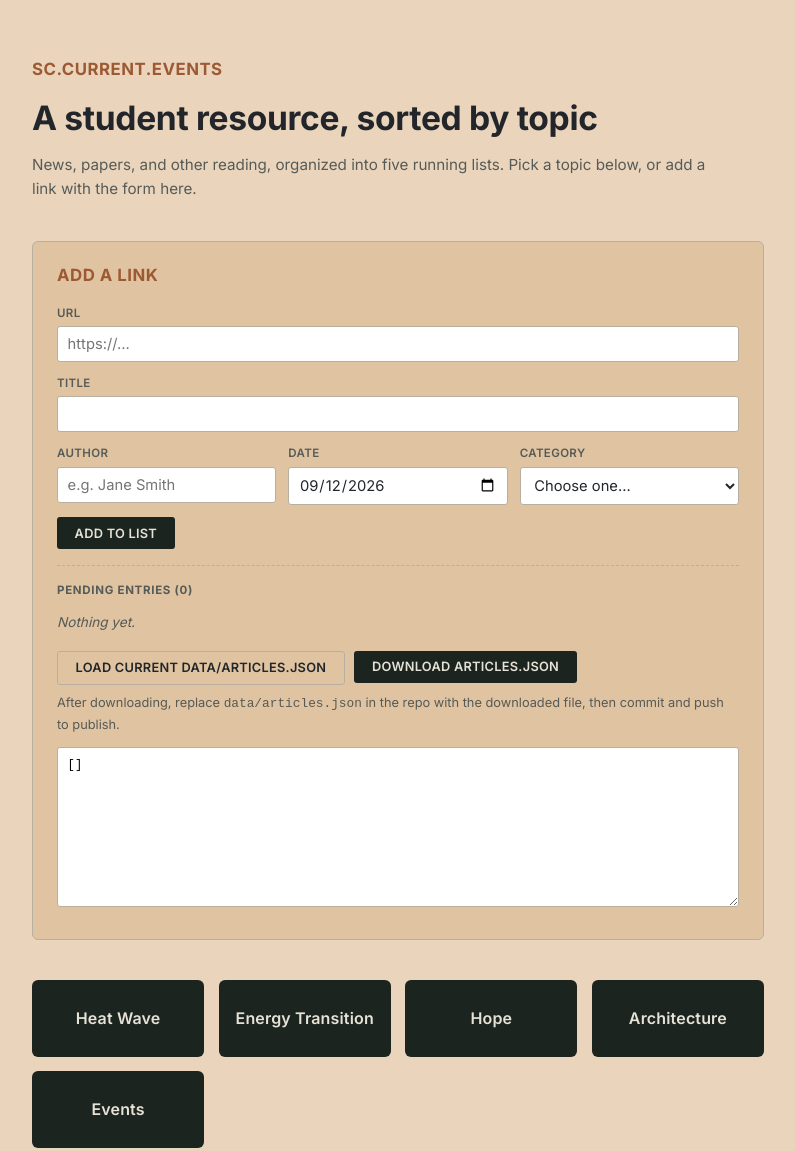
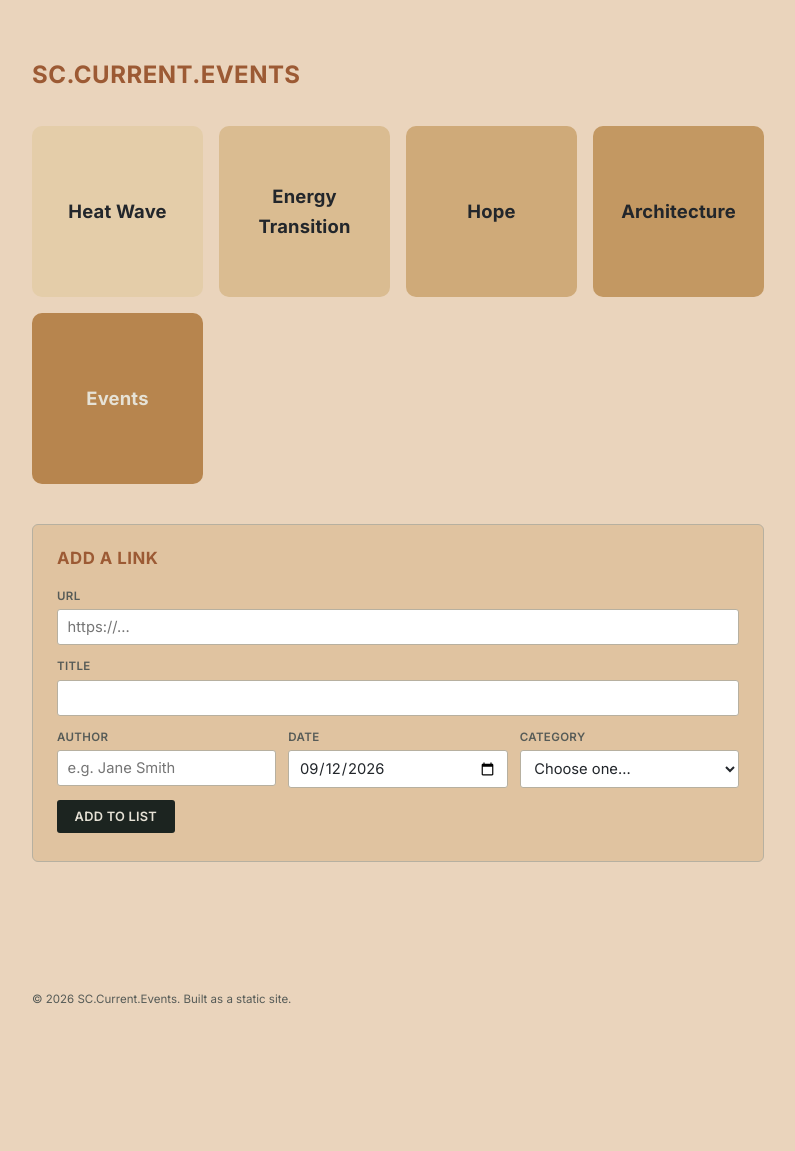
Before and after one commit to DanielABarber/sc-current-events, a plain HTML site: page index.html in a window 1280 px wide. Shown: the top 1151 px of the page, without its empty margins (242-1037 px from the left). After the commit the page ends 1032 px from the top, so only its background shows below. Drawn offline with Linux system fonts and the light colour scheme.

Commit message:
Simplify homepage: buttons up top, drop staging UI
Category buttons move above the add-link form, styled larger/square in
five tan shades instead of a uniform dark block. The intro copy is gone
- just the site title. The add-link form drops the pending-entries list
and separate load/download buttons; submitting now fetches the current
data/articles.json, appends the new entry, and downloads the merged
file directly.

Co-Authored-By: Claude Sonnet 5 <noreply@anthropic.com>

```diff
--- a/css/style.css
+++ b/css/style.css
@@ -9,6 +9,12 @@
   --teal: #3E6B5E;
   --rust: #9C5A34;
   --rule: #B7B0A0;
+
+  --shade-1: #E4CDA9;
+  --shade-2: #DABC91;
+  --shade-3: #CFAA79;
+  --shade-4: #C39862;
+  --shade-5: #B7854E;
 }
 
 * { box-sizing: border-box; margin: 0; padding: 0; }
@@ -45,9 +51,18 @@ h1, h2, h3 { font-family: 'Inter', sans-serif; letter-spacing: -0.01em; }
 
 .wrap { max-width: 780px; margin: 0 auto; padding: 3.5rem 1.5rem 4rem; }
 
-header.site-head { margin-bottom: 2.5rem; }
+header.site-head { margin-bottom: 2rem; }
 header.site-head h1 { font-size: clamp(1.6rem, 4vw, 2.1rem); font-weight: 700; margin-bottom: 0.5rem; }
 header.site-head p { color: var(--ink-soft); font-size: 0.95rem; max-width: 46em; }
+
+.site-title {
+  font-weight: 700;
+  font-size: 1.5rem;
+  letter-spacing: 0.02em;
+  color: var(--rust);
+  text-transform: uppercase;
+  margin-bottom: 2rem;
+}
 
 .back-link { display: inline-block; margin-bottom: 2rem; font-size: 0.78rem; letter-spacing: 0.03em; text-transform: uppercase; color: var(--ink-soft); }
 
@@ -75,40 +90,38 @@ header.site-head p { color: var(--ink-soft); font-size: 0.95rem; max-width: 46em
   background: var(--dark); color: var(--dark-text);
 }
 .add-link button:hover { background: var(--teal); }
-.add-link button.secondary { background: none; border: 1px solid var(--rule); color: var(--ink); }
-.add-link button.secondary:hover { border-color: var(--teal); color: var(--teal); }
 .add-link .status { font-size: 0.82rem; margin-top: 0.25rem; }
 .add-link .status.ok { color: var(--teal); }
 .add-link .status.err { color: var(--rust); }
 
-.pending { margin-top: 1rem; border-top: 1px dashed var(--rule); padding-top: 0.9rem; }
-.pending-head { font-size: 0.72rem; font-weight: 700; letter-spacing: 0.06em; text-transform: uppercase; color: var(--ink-soft); margin-bottom: 0.5rem; }
-.pending ul { list-style: none; }
-.pending li { font-size: 0.85rem; padding: 0.3rem 0; display: flex; justify-content: space-between; gap: 0.75rem; }
-.pending li button { background: none; border: none; color: var(--rust); text-transform: none; font-weight: 500; padding: 0; text-decoration: underline; }
-.pending .actions { display: flex; gap: 0.6rem; margin-top: 0.75rem; flex-wrap: wrap; }
-.pending textarea { width: 100%; min-height: 160px; font-family: ui-monospace, monospace; font-size: 0.76rem; margin-top: 0.75rem; padding: 0.6rem; border: 1px solid var(--rule); border-radius: 3px; }
-
 /* ---------- Category buttons ---------- */
 .category-grid {
   display: grid;
-  grid-template-columns: repeat(auto-fit, minmax(140px, 1fr));
-  gap: 0.9rem;
+  grid-template-columns: repeat(auto-fit, minmax(150px, 1fr));
+  gap: 1rem;
+  margin-bottom: 2.5rem;
 }
 .category-btn {
-  display: block;
+  aspect-ratio: 1 / 1;
+  display: flex;
+  align-items: center;
+  justify-content: center;
   text-align: center;
-  background: var(--dark);
-  color: var(--dark-text);
+  color: var(--ink);
   text-decoration: none;
-  border-radius: 6px;
-  padding: 1.6rem 1rem;
-  font-weight: 600;
-  font-size: 1rem;
+  border-radius: 10px;
+  padding: 1rem;
+  font-weight: 700;
+  font-size: 1.15rem;
   letter-spacing: 0.01em;
-  transition: background 0.15s ease;
+  transition: transform 0.15s ease, box-shadow 0.15s ease;
 }
-.category-btn:hover { background: var(--teal); color: var(--dark-text); text-decoration: none; }
+.category-btn:hover { transform: translateY(-2px); box-shadow: 0 4px 14px rgba(28,36,32,0.18); text-decoration: none; color: var(--ink); }
+.category-btn:nth-child(5n+1) { background: var(--shade-1); }
+.category-btn:nth-child(5n+2) { background: var(--shade-2); }
+.category-btn:nth-child(5n+3) { background: var(--shade-3); }
+.category-btn:nth-child(5n+4) { background: var(--shade-4); }
+.category-btn:nth-child(5n+5) { background: var(--shade-5); color: var(--dark-text); }
 
 /* ---------- Entry list (category pages) ---------- */
 .entries { list-style: none; }
--- a/index.html
+++ b/index.html
@@ -13,11 +13,9 @@
 <body>
 
   <div class="wrap">
-    <header class="site-head">
-      <span class="eyebrow">SC.Current.Events</span>
-      <h1>A student resource, sorted by topic</h1>
-      <p>News, papers, and other reading, organized into five running lists. Pick a topic below, or add a link with the form here.</p>
-    </header>
+    <h1 class="site-title">SC.Current.Events</h1>
+
+    <nav class="category-grid" id="categoryGrid" aria-label="Browse by category"></nav>
 
     <section class="add-link">
       <span class="eyebrow">Add a link</span>
@@ -48,29 +46,14 @@
         </div>
         <button type="submit">Add to list</button>
       </form>
-      <div id="loadStatus" class="status"></div>
-
-      <div class="pending">
-        <div class="pending-head">Pending entries (<span id="count">0</span>)</div>
-        <ul id="pending"></ul>
-        <div class="actions">
-          <button type="button" class="secondary" id="loadBtn">Load current data/articles.json</button>
-          <button type="button" id="downloadBtn">Download articles.json</button>
-        </div>
-        <p style="font-size: 0.8rem; color: var(--ink-soft); margin-top: 0.5rem;">After downloading, replace <code>data/articles.json</code> in the repo with the downloaded file, then commit and push to publish.</p>
-        <textarea id="output" readonly></textarea>
-      </div>
+      <div id="status" class="status"></div>
     </section>
-
-    <nav class="category-grid" id="categoryGrid" aria-label="Browse by category"></nav>
   </div>
 
   <footer>&copy; <span id="year"></span> SC.Current.Events. Built as a static site.</footer>
 
   <script src="js/site.js"></script>
   <script>
-    let articles = [];
-
     function slugId(date) {
       return (date || '') + '-' + Math.random().toString(36).slice(2, 8);
     }
@@ -91,78 +74,50 @@
       });
     }
 
-    function renderPending() {
-      const list = document.getElementById('pending');
-      document.getElementById('count').textContent = articles.length;
-      if (articles.length === 0) {
-        list.innerHTML = '<li style="color: var(--ink-soft); font-style: italic;">Nothing yet.</li>';
-      } else {
-        const sorted = [...articles].sort((a, b) => (b.date || '').localeCompare(a.date || ''));
-        list.innerHTML = sorted.map(a => {
-          const cat = CATEGORIES.find(c => c.slug === a.category);
-          return `
-            <li>
-              <span>${escapeHtml(a.date)} &mdash; ${escapeHtml(a.title)} <em>(${escapeHtml(cat ? cat.label : a.category)})</em></span>
-              <button data-id="${escapeAttr(a.id)}">remove</button>
-            </li>
-          `;
-        }).join('');
-        list.querySelectorAll('button[data-id]').forEach(btn => {
-          btn.addEventListener('click', () => {
-            articles = articles.filter(a => a.id !== btn.dataset.id);
-            renderPending();
-          });
-        });
-      }
-      document.getElementById('output').value = JSON.stringify(articles, null, 2);
-    }
-
     document.getElementById('date').valueAsDate = new Date();
 
-    document.getElementById('addForm').addEventListener('submit', (e) => {
+    document.getElementById('addForm').addEventListener('submit', async (e) => {
       e.preventDefault();
-      const url = document.getElementById('url').value.trim();
-      const title = document.getElementById('title').value.trim();
-      const author = document.getElementById('author').value.trim();
-      const date = document.getElementById('date').value;
-      const category = document.getElementById('category').value;
+      const statusEl = document.getElementById('status');
+      const entry = {
+        id: slugId(document.getElementById('date').value),
+        title: document.getElementById('title').value.trim(),
+        url: document.getElementById('url').value.trim(),
+        author: document.getElementById('author').value.trim(),
+        date: document.getElementById('date').value,
+        category: document.getElementById('category').value,
+      };
 
-      articles.push({ id: slugId(date), title, url, author, date, category });
-      renderPending();
-      e.target.reset();
-      document.getElementById('date').valueAsDate = new Date();
-      document.getElementById('url').focus();
-    });
-
-    document.getElementById('loadBtn').addEventListener('click', async () => {
-      const statusEl = document.getElementById('loadStatus');
+      let existing = [];
       try {
-        const existing = await loadArticles();
-        const existingIds = new Set(articles.map(a => a.id));
-        existing.forEach(a => { if (!existingIds.has(a.id)) articles.push(a); });
-        renderPending();
-        statusEl.textContent = `Loaded ${existing.length} existing entries.`;
-        statusEl.className = 'status ok';
+        existing = await loadArticles();
       } catch (err) {
-        statusEl.textContent = 'Could not load data/articles.json automatically (this can happen when opening the file directly instead of via a server). Paste its contents into the box below and edit there, or just add new links and merge manually.';
+        statusEl.textContent = 'Could not load the current data/articles.json (this can happen when opening the file directly instead of via a server) — downloading just this entry instead.';
         statusEl.className = 'status err';
       }
-    });
 
-    document.getElementById('downloadBtn').addEventListener('click', () => {
-      const blob = new Blob([JSON.stringify(articles, null, 2)], { type: 'application/json' });
+      const updated = [...existing, entry];
+      const blob = new Blob([JSON.stringify(updated, null, 2)], { type: 'application/json' });
       const url = URL.createObjectURL(blob);
       const a = document.createElement('a');
       a.href = url;
       a.download = 'articles.json';
       a.click();
       URL.revokeObjectURL(url);
+
+      if (statusEl.className !== 'status err') {
+        statusEl.textContent = 'Downloaded articles.json — replace data/articles.json in the repo with it, then commit and push.';
+        statusEl.className = 'status ok';
+      }
+
+      e.target.reset();
+      document.getElementById('date').valueAsDate = new Date();
+      document.getElementById('url').focus();
     });
 
     document.getElementById('year').textContent = new Date().getFullYear();
     renderCategoryButtons();
     renderCategoryOptions();
-    renderPending();
   </script>
 
 </body>
```
